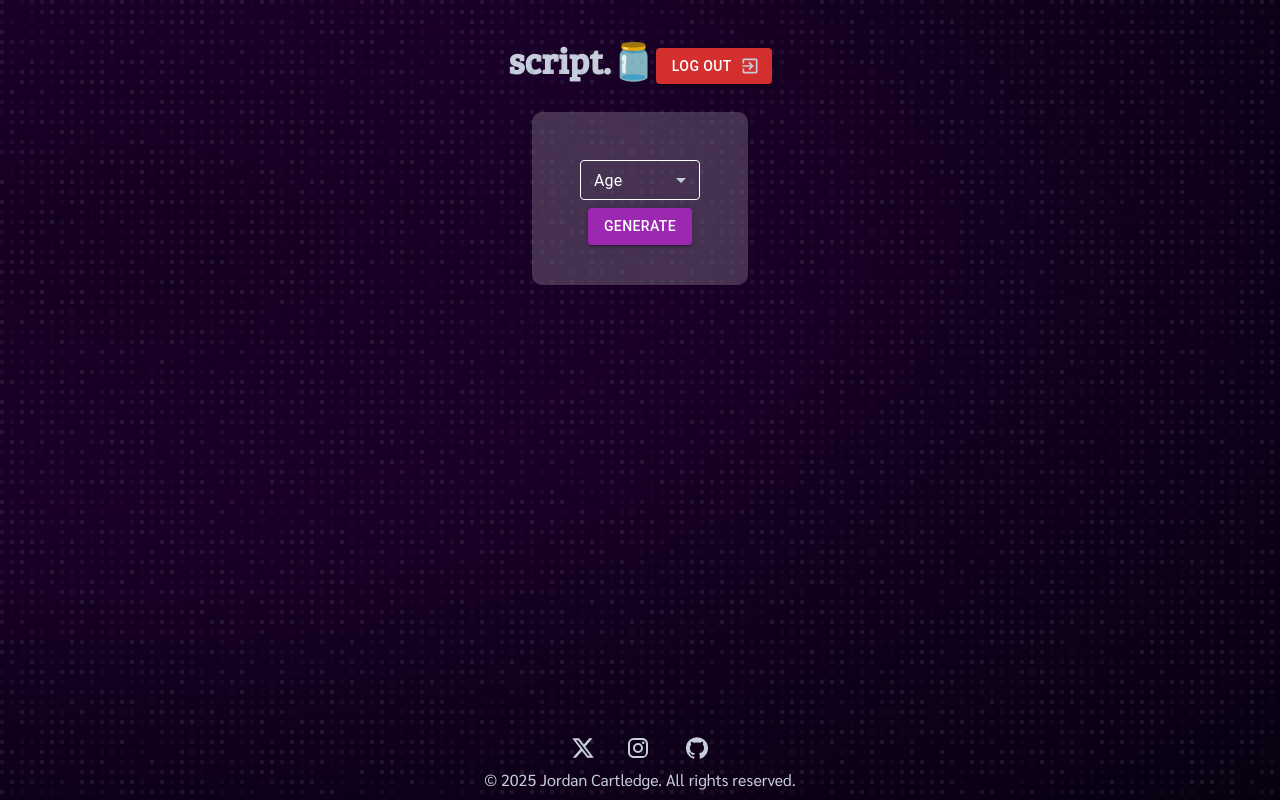
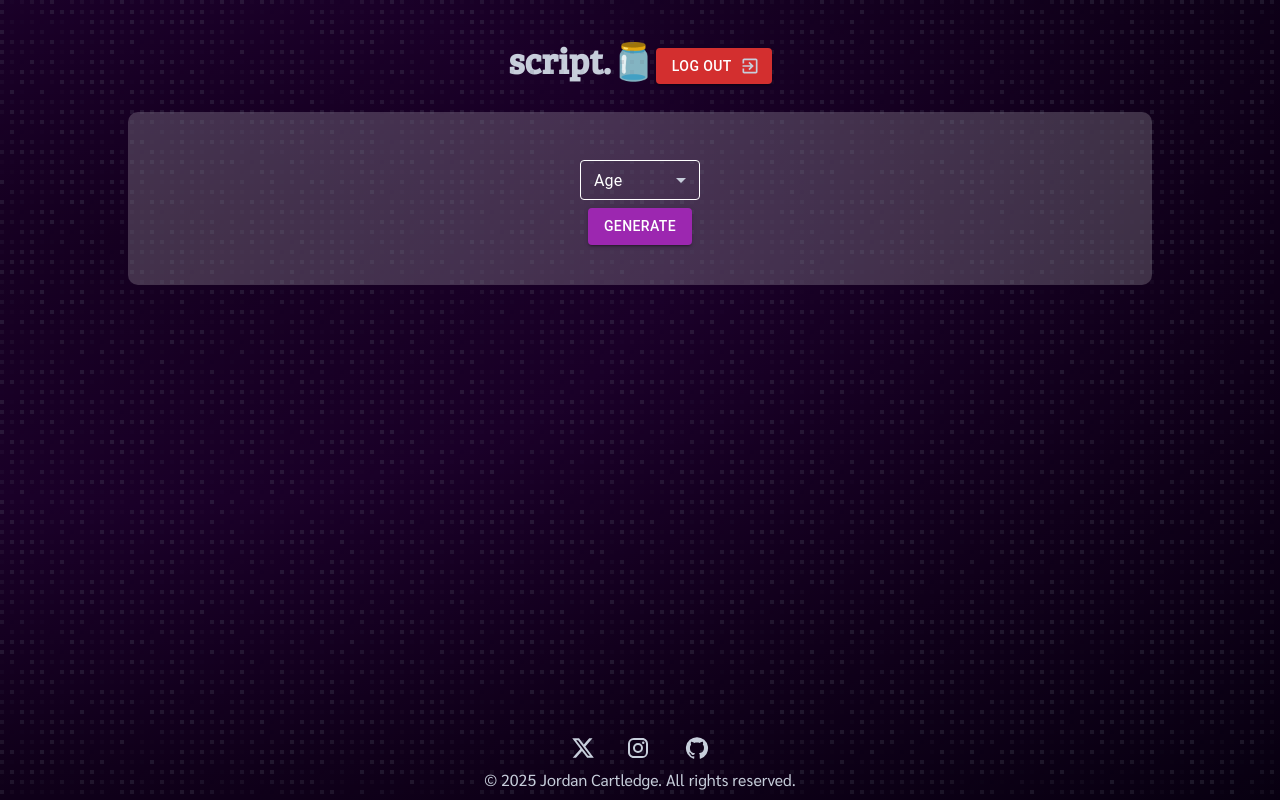
Before and after one commit to EffexDev/scriptjar-frontend, a React (Vite) app: page /dashboard in a window 1280 px wide. Built offline with nearby package versions, Linux system fonts and the light colour scheme; no server answers; sample sign-in values are in the browser's storage.

Commit message:
Update SelectorForm.tsx

```diff
--- a/src/components/SelectorForm.tsx
+++ b/src/components/SelectorForm.tsx
@@ -3,7 +3,7 @@ import { FormControl, InputLabel, MenuItem, Select } from "@mui/material";
 
 function SelectorForm() {
     return (
-        <div className="flex flex-col max-w-[80vw] rounded-lg bg-gray-100/20 justify-center items-center backdrop-blur-6xl p-10 text-white">
+        <div className="flex flex-col w-[80vw] rounded-lg bg-gray-100/20 justify-center items-center backdrop-blur-6xl p-10 text-white">
             <FormControl sx={{ m: 1, minWidth: 120}} size="small">
             <InputLabel sx={{ color: "white" }} id="demo-select-small-label">
   Age
```
